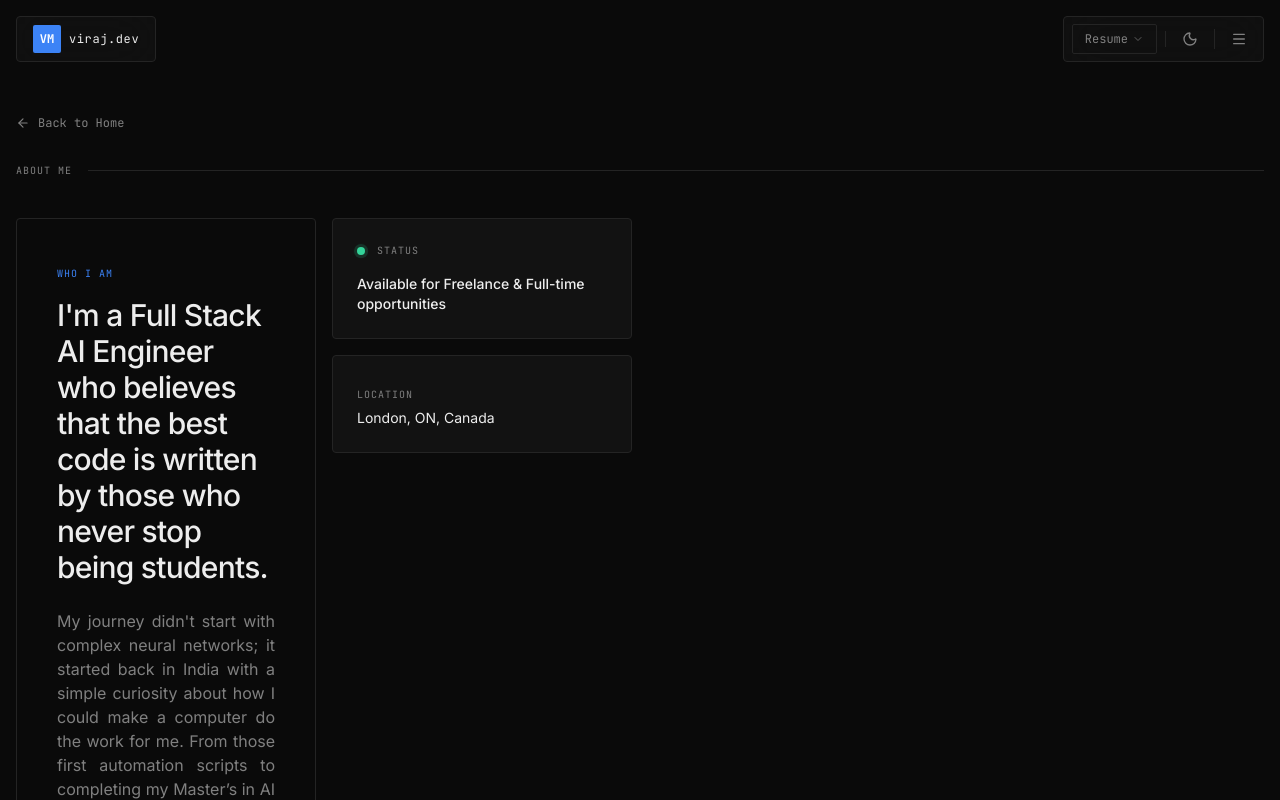
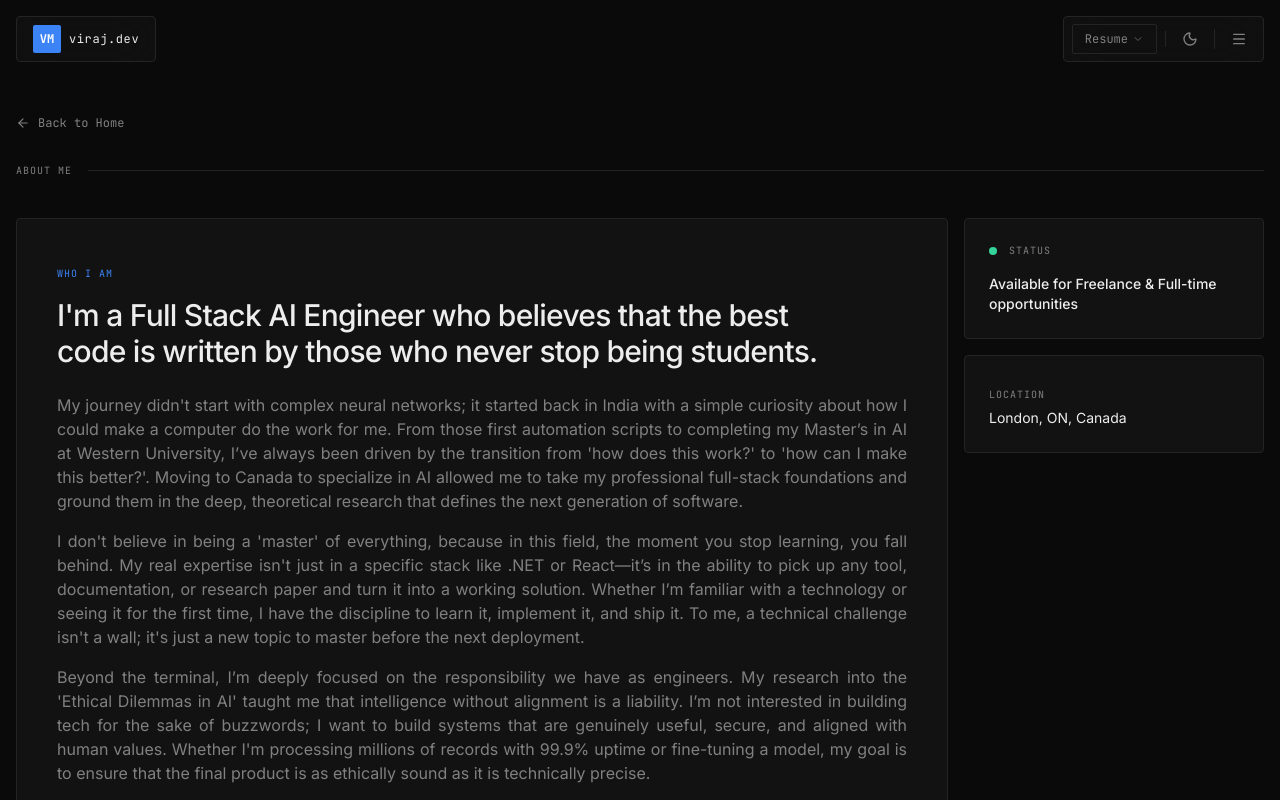
Before and after one commit to Viraj-Mavani/portfolio, a Next.js app: page /about in a window 1280 px wide. Shown: the top 800 px of the page. Built offline with nearby package versions, Linux system fonts and the light colour scheme.

Commit message:
fixed Intro Content

```diff
--- a/src/app/about/page.tsx
+++ b/src/app/about/page.tsx
@@ -98,7 +98,7 @@ export default function AboutPage() {
 
           {/* Left Block: Intro Content */}
           {/* Desktop: Spans 3 of 4 columns (75%). Tablet/Mobile: Default auto (100%) */}
-          <div className="rounded-md border border-border bg-cardlg:col-span-3 p-4 md:p-8 lg:p-10">
+          <div className="rounded-md border border-border bg-card lg:col-span-3 p-4 md:p-8 lg:p-10">
             <span className="mb-4 inline-block font-mono text-[10px] tracking-widest text-primary uppercase">
               who I am
             </span>
```
